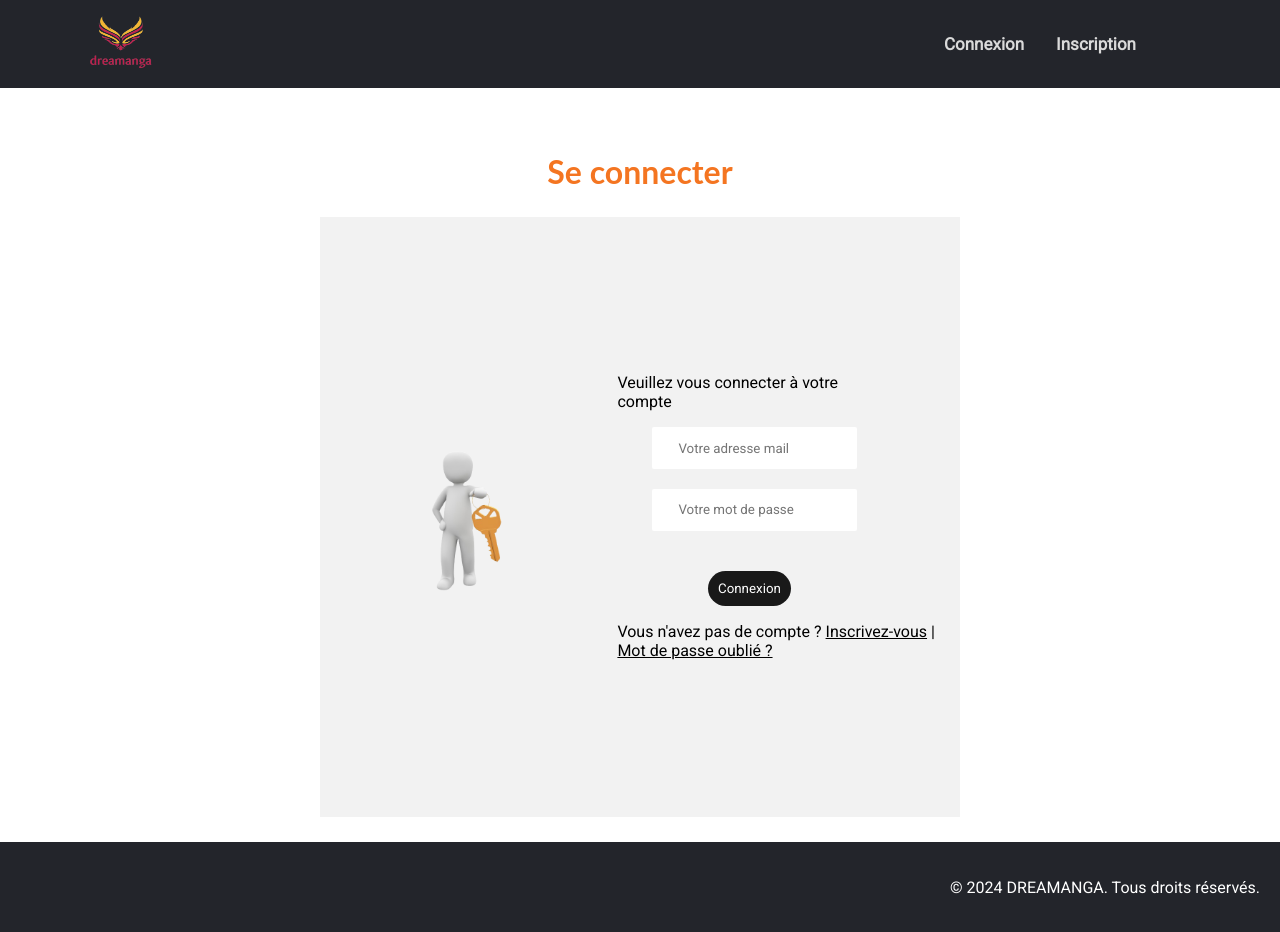
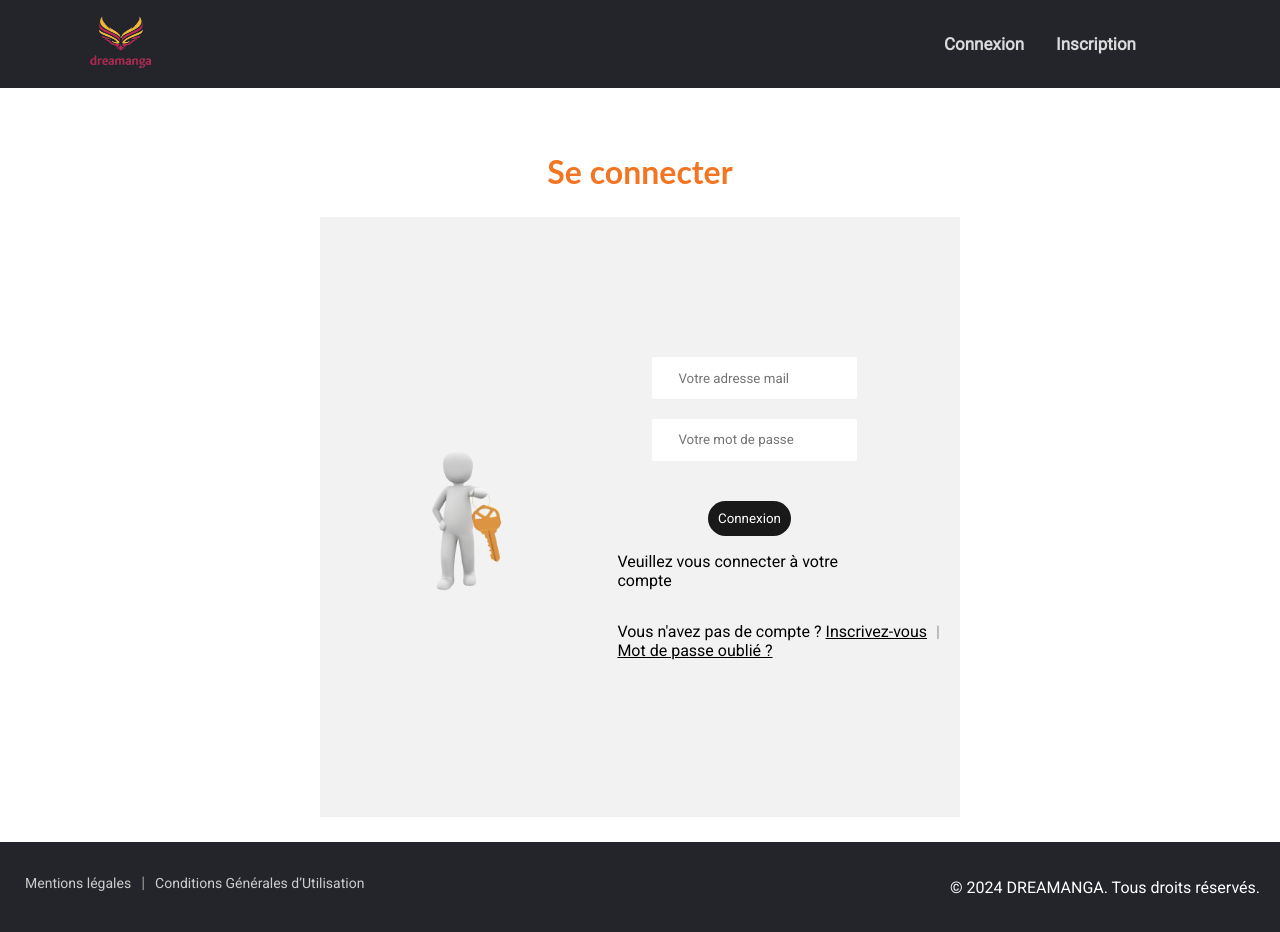
Before and after one commit to Lies20/ProjetManga, a React (Vite) app in the folder Front/frontmanga/: page /connexion in a window 1280 px wide. Built offline with nearby package versions, Linux system fonts and the light colour scheme; no server answers.

Commit message:
add cgu and legal mention in footer

```diff
--- a/Front/frontmanga/src/App.jsx
+++ b/Front/frontmanga/src/App.jsx
@@ -1,28 +1,33 @@
-import Index from '../Pages/index.jsx'
-import { Routes, Route } from 'react-router-dom'
-import Inscription from '../Pages/Inscription.jsx'
-import Connection from '../Pages/connection.jsx'
-import CreatePost from '../Pages/createPost.jsx'
-import PostDetail from './component/postDetail/postDetail.jsx'
-import AdminPage from './component/adminPage/adminPage.jsx'
-import Compte from './component/compte/compte.jsx'
-import ForgotPassword from './component/forgotMdp/forgotMdp.jsx'
+import Index from '../Pages/index.jsx';
+import { Routes, Route } from 'react-router-dom';
+import Inscription from '../Pages/Inscription.jsx';
+import Connection from '../Pages/connection.jsx';
+import CreatePost from '../Pages/createPost.jsx';
+import PostDetail from './component/postDetail/postDetail.jsx';
+import AdminPage from './component/adminPage/adminPage.jsx';
+import Compte from './component/compte/compte.jsx';
+import ForgotPassword from './component/forgotMdp/forgotMdp.jsx';
+import CGU from "./component/CGU/cgu.jsx";
+import MentionsLegales from "./component/MentionsLegales/mentionlegal.jsx";
+
 
 function App() {
   return (
     <>
       <Routes>
-        <Route path='/' element={<Index />}/>
-        <Route path='/inscription' element={<Inscription/>}/>
-        <Route path='/connexion' element={<Connection/>}/>
-        <Route path='/create-post' element={<CreatePost/>}/>
+        <Route path='/' element={<Index />} />
+        <Route path='/inscription' element={<Inscription />} />
+        <Route path='/connexion' element={<Connection />} />
+        <Route path='/create-post' element={<CreatePost />} />
         <Route path='/post-detail/:postId' element={<PostDetail />} />
-        <Route path="/mot-de-passe-oublie" element={<ForgotPassword />} />
-        <Route path='/admin' element={<AdminPage/>}/>
-        <Route path='/compte' element={<Compte/>}/>
+        <Route path='/mot-de-passe-oublie' element={<ForgotPassword />} />
+        <Route path='/admin' element={<AdminPage />} />
+        <Route path='/compte' element={<Compte />} />
+        <Route path='/cgu' element={<CGU />} />
+        <Route path='/mentions-legales' element={<MentionsLegales />} />
       </Routes>
+    </>
+  );
+}
 
-    </>
-  )
-}
-export default App
+export default App;
--- /dev/null
+++ b/Front/frontmanga/src/component/CGU/cgu.jsx
@@ -0,0 +1,23 @@
+import React from 'react';
+
+const CGU = () => {
+  return (
+    <div style={{ padding: '20px' }}>
+      <h1>Conditions Générales d'Utilisation (CGU)</h1>
+      <p>
+        L’accès et l’utilisation du site Dreamanga impliquent l’acceptation sans réserve des présentes CGU.
+      </p>
+      <p>
+        Les utilisateurs doivent s’engager à respecter les règles de bonne conduite, à ne pas publier de contenu illicite, et à respecter les autres membres.
+      </p>
+      <p>
+        Dreamanga se réserve le droit de supprimer tout contenu jugé inapproprié ou de suspendre un compte utilisateur en cas de non-respect des règles.
+      </p>
+      <p>
+        Les données personnelles sont traitées conformément au RGPD. L’utilisateur dispose d’un droit d’accès, de rectification et de suppression.
+      </p>
+    </div>
+  );
+};
+
+export default CGU;
--- /dev/null
+++ b/Front/frontmanga/src/component/MentionsLegales/mentionlegal.jsx
@@ -0,0 +1,18 @@
+import React from 'react';
+
+const MentionsLegales = () => {
+  return (
+    <div style={{ padding: '20px' }}>
+      <h1>Mentions Légales</h1>
+      <p><strong>Nom du site :</strong> Dreamanga</p>
+      <p><strong>Responsable de publication :</strong> Hocini Lies</p>
+      <p><strong>Hébergeur :</strong> Render / Vercel</p>
+      <p><strong>Adresse de contact :</strong> contact@dreamanga.fr</p>
+      <p>
+        Ce site est un forum de discussion autour du manga. Les contenus publiés par les utilisateurs sont sous leur responsabilité. Toute demande de suppression ou de rectification peut être adressée à l’adresse ci-dessus.
+      </p>
+    </div>
+  );
+};
+
+export default MentionsLegales;
--- a/Front/frontmanga/src/component/footer/footer.css
+++ b/Front/frontmanga/src/component/footer/footer.css
@@ -8,6 +8,7 @@
   display: flex;
   flex-direction: column;
   align-items: center;
+  text-align: center;
 }
 
 .social-icons {
@@ -21,9 +22,43 @@
   text-decoration: none;
 }
 
+/* 🔽 Liens légaux */
+.footer-links {
+  margin-bottom: 10px;
+}
+
+.footer-link {
+  color: #ccc;
+  text-decoration: none;
+  margin: 0 5px;
+  font-size: 14px;
+}
+
+.footer-link:hover {
+  text-decoration: underline;
+}
+
+.separator {
+  margin: 0 5px;
+  color: #999;
+}
+
 @media (min-width: 768px) {
   .footer-content {
     flex-direction: row;
     justify-content: space-between;
+    width: 100%;
+  }
+
+  .footer-links {
+    order: 1;
+  }
+
+  .social-icons {
+    order: 2;
+  }
+
+  p {
+    order: 3;
   }
 }
--- a/Front/frontmanga/src/component/footer/footer.jsx
+++ b/Front/frontmanga/src/component/footer/footer.jsx
@@ -1,4 +1,5 @@
 import React from 'react';
+import { Link } from 'react-router-dom';
 import './footer.css';
 
 const Footer = () => {
@@ -10,10 +11,17 @@
           <a href="#" className="social-icon"><i className="fab fa-twitter"></i></a>
           <a href="#" className="social-icon"><i className="fab fa-instagram"></i></a>
         </div>
+
+        <div className="footer-links">
+          <Link to="/mentions-legales" className="footer-link">Mentions légales</Link>
+          <span className="separator">|</span>
+          <Link to="/cgu" className="footer-link">Conditions Générales d’Utilisation</Link>
+        </div>
+
         <p>© 2024 DREAMANGA. Tous droits réservés.</p>
       </div>
     </footer>
   );
-}
+};
 
 export default Footer;
```
Lines whose indentation alone changed are shown as unchanged.
